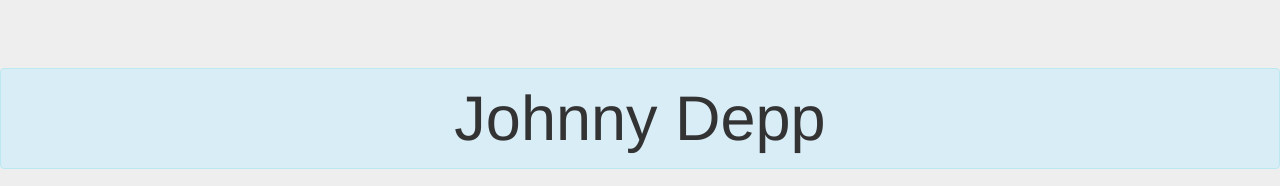
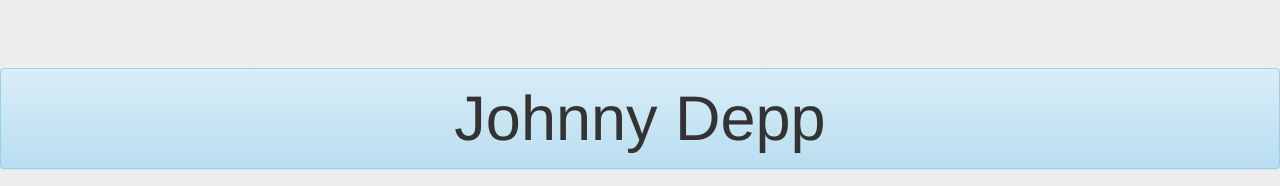
Before and after one commit to DimaWorld022/Simple-Bootstrap-Page, a plain HTML site: page index.html in a window 1280 px wide. Shown: the top 186 px of the page. Drawn offline with nearby package versions, Linux system fonts and the light colour scheme.

Commit message:
add new file

```diff
--- a/index.html
+++ b/index.html
@@ -3,10 +3,16 @@
 <head>
   <title> Bootstrap Example </title>
   <meta charset="utf-8">
-  <meta name="viewport" content="width=device-width, initial-scale=1">
-  <link rel="stylesheet" href="http://maxcdn.bootstrapcdn.com/bootstrap/3.3.6/css/bootstrap.min.css">
-  <script src="https://ajax.googleapis.com/ajax/libs/jquery/1.12.2/jquery.min.js"></script>
-  <script src="http://maxcdn.bootstrapcdn.com/bootstrap/3.3.6/js/bootstrap.min.js"></script>
+
+<!-- Latest compiled and minified CSS -->
+<link rel="stylesheet" href="https://maxcdn.bootstrapcdn.com/bootstrap/3.3.6/css/bootstrap.min.css" integrity="sha384-1q8mTJOASx8j1Au+a5WDVnPi2lkFfwwEAa8hDDdjZlpLegxhjVME1fgjWPGmkzs7" crossorigin="anonymous">
+
+<!-- Optional theme -->
+<link rel="stylesheet" href="https://maxcdn.bootstrapcdn.com/bootstrap/3.3.6/css/bootstrap-theme.min.css" integrity="sha384-fLW2N01lMqjakBkx3l/M9EahuwpSfeNvV63J5ezn3uZzapT0u7EYsXMjQV+0En5r" crossorigin="anonymous">
+
+<!-- Latest compiled and minified JavaScript -->
+<script src="https://maxcdn.bootstrapcdn.com/bootstrap/3.3.6/js/bootstrap.min.js" integrity="sha384-0mSbJDEHialfmuBBQP6A4Qrprq5OVfW37PRR3j5ELqxss1yVqOtnepnHVP9aJ7xS" crossorigin="anonymous"></script>
+
 </head>
 <body>
 
@@ -47,7 +53,7 @@
     <a href="http://www.imdb.com/name/nm0000136/#actor" target="_blank"> Johnny Depp   </a>
 
      </div>
-      </div>
+     </div>
 
 </body>
 </html>
```
